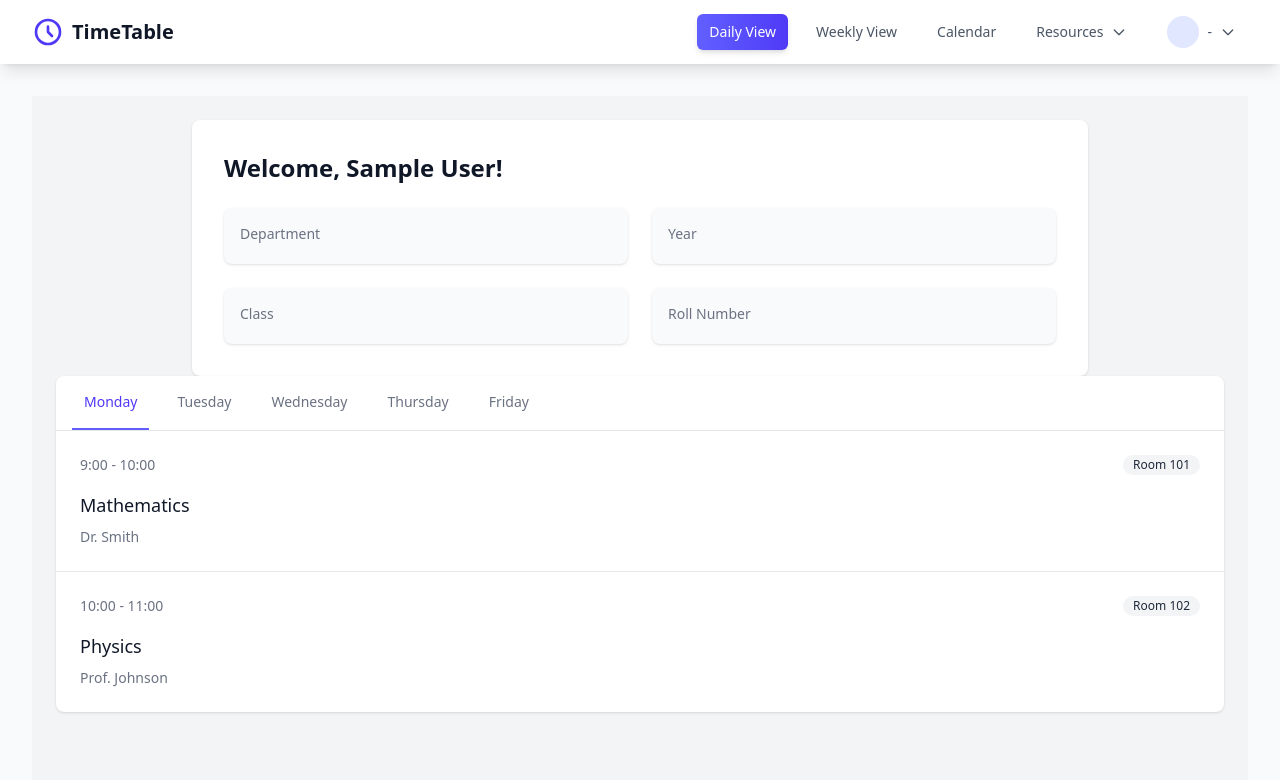
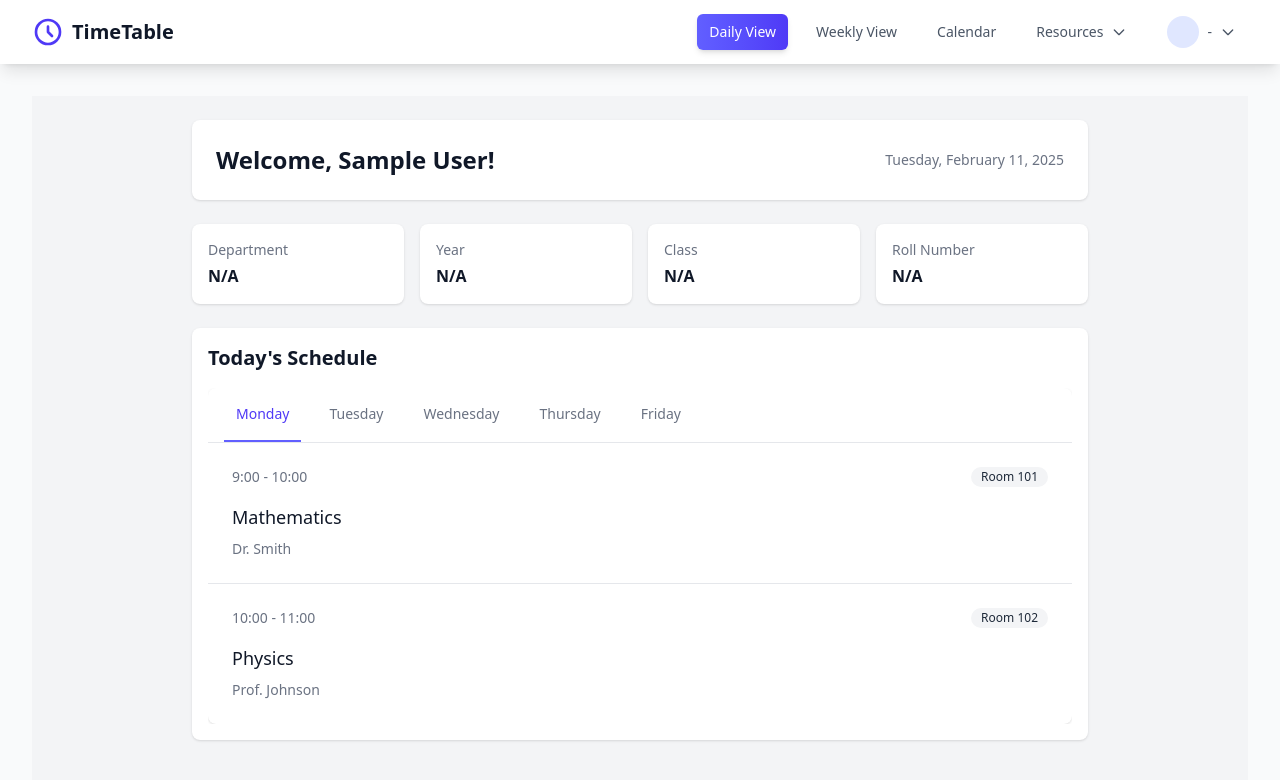
Before and after one commit to Abhi-engg/Class-Time-table, a React (Vite) app in the folder Timetable/: page /dashboard/daily in a window 1280 px wide. Shown: the top 780 px of the page. Built offline with nearby package versions, Linux system fonts and the light colour scheme; sample sign-in values are in the browser's storage.

Commit message:
good moring

```diff
--- a/Timetable/src/pages/dashboard/DailyView.jsx
+++ b/Timetable/src/pages/dashboard/DailyView.jsx
@@ -1,38 +1,85 @@
-import React from 'react';
+import React, { useState, useEffect } from 'react';
 import { useAuth } from '../../contexts/AuthContext';
 import TimeTable from '../../components/ui/TimeTable';
 
 const DailyView = () => {
   const { currentUser } = useAuth();
+  const [isMobileView, setIsMobileView] = useState(window.innerWidth < 768);
+
+  useEffect(() => {
+    const handleResize = () => {
+      setIsMobileView(window.innerWidth < 768);
+    };
+    window.addEventListener('resize', handleResize);
+    return () => window.removeEventListener('resize', handleResize);
+  }, []);
 
   return (
-    <div className="min-h-screen bg-gray-100 dark:bg-gray-900 p-6">
-      <div className="max-w-4xl mx-auto bg-white dark:bg-gray-800 rounded-lg shadow p-8">
-        <h1 className="text-2xl font-bold text-gray-900 dark:text-white mb-6">
-          Welcome, {currentUser?.displayName || 'User'}!
-        </h1>
-        <div className="grid grid-cols-1 md:grid-cols-2 gap-6">
-          <div className="bg-gray-50 dark:bg-gray-700 p-4 rounded-lg shadow-sm">
-            <h3 className="text-sm font-medium text-gray-500 dark:text-gray-300">Department</h3>
-            <p className="mt-1 text-lg font-semibold text-gray-900 dark:text-white">{currentUser?.department}</p>
+    <div className="min-h-screen bg-gray-100 dark:bg-gray-900 p-3 sm:p-4 md:p-6">
+      <div className="max-w-4xl mx-auto space-y-4 sm:space-y-6">
+        {/* Header Card */}
+        <div className="bg-white dark:bg-gray-800 rounded-lg shadow-sm p-4 sm:p-6">
+          <div className="flex flex-col sm:flex-row sm:items-center sm:justify-between gap-4">
+            <h1 className="text-xl sm:text-2xl font-bold text-gray-900 dark:text-white">
+              Welcome, {currentUser?.displayName || 'User'}!
+            </h1>
+            <div className="text-sm text-gray-500 dark:text-gray-400">
+              {new Date().toLocaleDateString('en-US', {
+                weekday: 'long',
+                year: 'numeric',
+                month: 'long',
+                day: 'numeric'
+              })}
+            </div>
           </div>
-          <div className="bg-gray-50 dark:bg-gray-700 p-4 rounded-lg shadow-sm">
-            <h3 className="text-sm font-medium text-gray-500 dark:text-gray-300">Year</h3>
-            <p className="mt-1 text-lg font-semibold text-gray-900 dark:text-white">{currentUser?.year}</p>
+        </div>
+
+        {/* User Info Grid */}
+        <div className="grid grid-cols-2 sm:grid-cols-4 gap-3 sm:gap-4">
+          <div className="bg-white dark:bg-gray-800 p-3 sm:p-4 rounded-lg shadow-sm">
+            <h3 className="text-xs sm:text-sm font-medium text-gray-500 dark:text-gray-400">
+              Department
+            </h3>
+            <p className="mt-1 text-sm sm:text-base font-semibold text-gray-900 dark:text-white truncate">
+              {currentUser?.department || 'N/A'}
+            </p>
           </div>
-          <div className="bg-gray-50 dark:bg-gray-700 p-4 rounded-lg shadow-sm">
-            <h3 className="text-sm font-medium text-gray-500 dark:text-gray-300">Class</h3>
-            <p className="mt-1 text-lg font-semibold text-gray-900 dark:text-white">{currentUser?.className}</p>
+          <div className="bg-white dark:bg-gray-800 p-3 sm:p-4 rounded-lg shadow-sm">
+            <h3 className="text-xs sm:text-sm font-medium text-gray-500 dark:text-gray-400">
+              Year
+            </h3>
+            <p className="mt-1 text-sm sm:text-base font-semibold text-gray-900 dark:text-white truncate">
+              {currentUser?.year || 'N/A'}
+            </p>
           </div>
-          <div className="bg-gray-50 dark:bg-gray-700 p-4 rounded-lg shadow-sm">
-            <h3 className="text-sm font-medium text-gray-500 dark:text-gray-300">Roll Number</h3>
-            <p className="mt-1 text-lg font-semibold text-gray-900 dark:text-white">{currentUser?.rollNumber}</p>
+          <div className="bg-white dark:bg-gray-800 p-3 sm:p-4 rounded-lg shadow-sm">
+            <h3 className="text-xs sm:text-sm font-medium text-gray-500 dark:text-gray-400">
+              Class
+            </h3>
+            <p className="mt-1 text-sm sm:text-base font-semibold text-gray-900 dark:text-white truncate">
+              {currentUser?.className || 'N/A'}
+            </p>
+          </div>
+          <div className="bg-white dark:bg-gray-800 p-3 sm:p-4 rounded-lg shadow-sm">
+            <h3 className="text-xs sm:text-sm font-medium text-gray-500 dark:text-gray-400">
+              Roll Number
+            </h3>
+            <p className="mt-1 text-sm sm:text-base font-semibold text-gray-900 dark:text-white truncate">
+              {currentUser?.rollNumber || 'N/A'}
+            </p>
+          </div>
+        </div>
+
+        {/* Timetable Section */}
+        <div className="bg-white dark:bg-gray-800 rounded-lg shadow-sm p-3 sm:p-4">
+          <h2 className="text-lg sm:text-xl font-semibold text-gray-900 dark:text-white mb-4">
+            Today's Schedule
+          </h2>
+          <div className="overflow-x-auto">
+            <TimeTable isMobileView={isMobileView} />
           </div>
         </div>
       </div>
-
-      {/* Timetable Component */}
-      <TimeTable />
     </div>
   );
 };
--- a/Timetable/src/pages/dashboard/WeeklyView.jsx
+++ b/Timetable/src/pages/dashboard/WeeklyView.jsx
@@ -5,6 +5,16 @@ import { useAuth } from '../../contexts/AuthContext';
 const WeeklyView = () => {
   const { currentUser } = useAuth();
   const [currentWeek, setCurrentWeek] = useState(new Date());
+  const [isMobileView, setIsMobileView] = useState(window.innerWidth < 768);
+
+  // Add resize listener
+  React.useEffect(() => {
+    const handleResize = () => {
+      setIsMobileView(window.innerWidth < 768);
+    };
+    window.addEventListener('resize', handleResize);
+    return () => window.removeEventListener('resize', handleResize);
+  }, []);
 
   const days = ['Monday', 'Tuesday', 'Wednesday', 'Thursday', 'Friday'];
   const timeSlots = [
@@ -34,27 +44,30 @@ const WeeklyView = () => {
   };
 
   return (
-    <div className="min-h-screen bg-gray-100 dark:bg-gray-900 p-6">
-      <div className="max-w-6xl mx-auto space-y-6">
-        <div className="flex items-center justify-between mb-6">
-          <h2 className="text-2xl font-bold text-gray-900 dark:text-white">
+    <div className="min-h-screen bg-gray-100 dark:bg-gray-900 p-2 sm:p-4 md:p-6">
+      <div className="max-w-6xl mx-auto space-y-4 sm:space-y-6">
+        {/* Header Section */}
+        <div className="flex flex-col sm:flex-row items-center justify-between gap-4 mb-4 sm:mb-6">
+          <h2 className="text-xl sm:text-2xl font-bold text-gray-900 dark:text-white">
             Weekly Schedule
           </h2>
           <div className="flex items-center space-x-4">
             <button
               onClick={() => navigateWeek(-1)}
               className="p-2 text-gray-600 hover:text-gray-900 dark:text-gray-400 dark:hover:text-white"
+              aria-label="Previous week"
             >
               <svg className="w-5 h-5" fill="none" stroke="currentColor" viewBox="0 0 24 24">
                 <path strokeLinecap="round" strokeLinejoin="round" strokeWidth={2} d="M15 19l-7-7 7-7" />
               </svg>
             </button>
-            <span className="text-sm font-medium text-gray-900 dark:text-white">
+            <span className="text-sm font-medium text-gray-900 dark:text-white whitespace-nowrap">
               Week of {currentWeek.toLocaleDateString()}
             </span>
             <button
               onClick={() => navigateWeek(1)}
               className="p-2 text-gray-600 hover:text-gray-900 dark:text-gray-400 dark:hover:text-white"
+              aria-label="Next week"
             >
               <svg className="w-5 h-5" fill="none" stroke="currentColor" viewBox="0 0 24 24">
                 <path strokeLinecap="round" strokeLinejoin="round" strokeWidth={2} d="M9 5l7 7-7 7" />
@@ -63,26 +76,72 @@ const WeeklyView = () => {
           </div>
         </div>
 
-        <div className="grid grid-cols-6 gap-4">
-          <div className="bg-gray-50 dark:bg-gray-800 p-4 rounded-lg shadow-sm">
-            <p className="text-sm text-gray-500 dark:text-gray-300">Department</p>
-            <p className="font-medium text-gray-900 dark:text-white">{currentUser?.department}</p>
+        {/* User Info Grid */}
+        <div className="grid grid-cols-2 md:grid-cols-4 gap-2 sm:gap-4">
+          <div className="bg-gray-50 dark:bg-gray-800 p-3 sm:p-4 rounded-lg shadow-sm">
+            <p className="text-xs sm:text-sm text-gray-500 dark:text-gray-300">Department</p>
+            <p className="text-sm sm:text-base font-medium text-gray-900 dark:text-white">{currentUser?.department}</p>
           </div>
-          <div className="bg-gray-50 dark:bg-gray-800 p-4 rounded-lg shadow-sm">
-            <p className="text-sm text-gray-500 dark:text-gray-300">Year</p>
-            <p className="font-medium text-gray-900 dark:text-white">{currentUser?.year}</p>
+          <div className="bg-gray-50 dark:bg-gray-800 p-3 sm:p-4 rounded-lg shadow-sm">
+            <p className="text-xs sm:text-sm text-gray-500 dark:text-gray-300">Year</p>
+            <p className="text-sm sm:text-base font-medium text-gray-900 dark:text-white">{currentUser?.year}</p>
           </div>
-          <div className="bg-gray-50 dark:bg-gray-800 p-4 rounded-lg shadow-sm">
-            <p className="text-sm text-gray-500 dark:text-gray-300">Class</p>
-            <p className="font-medium text-gray-900 dark:text-white">{currentUser?.className}</p>
+          <div className="bg-gray-50 dark:bg-gray-800 p-3 sm:p-4 rounded-lg shadow-sm">
+            <p className="text-xs sm:text-sm text-gray-500 dark:text-gray-300">Class</p>
+            <p className="text-sm sm:text-base font-medium text-gray-900 dark:text-white">{currentUser?.className}</p>
           </div>
-          <div className="bg-gray-50 dark:bg-gray-800 p-4 rounded-lg shadow-sm">
-            <p className="text-sm text-gray-500 dark:text-gray-300">Roll Number</p>
-            <p className="font-medium text-gray-900 dark:text-white">{currentUser?.rollNumber}</p>
+          <div className="bg-gray-50 dark:bg-gray-800 p-3 sm:p-4 rounded-lg shadow-sm">
+            <p className="text-xs sm:text-sm text-gray-500 dark:text-gray-300">Roll Number</p>
+            <p className="text-sm sm:text-base font-medium text-gray-900 dark:text-white">{currentUser?.rollNumber}</p>
           </div>
         </div>
 
-        <div className="bg-gray-100 dark:bg-gray-900 rounded-lg shadow-sm overflow-hidden">
+        {/* Schedule View */}
+        {isMobileView ? (
+          // Mobile List View
+          <div className="space-y-4">
+            {days.map((day) => (
+              <div key={day} className="bg-white dark:bg-gray-800 rounded-lg shadow-sm overflow-hidden">
+                <div className="bg-gray-50 dark:bg-gray-700 p-3 border-b border-gray-200 dark:border-gray-600">
+                  <h3 className="font-medium text-gray-900 dark:text-white">{day}</h3>
+                </div>
+                <div className="divide-y divide-gray-200 dark:divide-gray-700">
+                  {timeSlots.map((time) => {
+                    const classInfo = getClassForTimeSlot(day, time);
+                    if (!classInfo) return null;
+                    return (
+                      <motion.div
+                        key={`${day}-${time}`}
+                        whileTap={{ scale: 0.98 }}
+                        className="p-3 hover:bg-gray-50 dark:hover:bg-gray-750"
+                      >
+                        <div className="flex justify-between items-start">
+                          <div className="space-y-1">
+                            <p className="font-medium text-gray-900 dark:text-white">
+                              {classInfo.subject}
+                            </p>
+                            <p className="text-xs text-gray-500 dark:text-gray-400">
+                              {classInfo.teacher}
+                            </p>
+                            <p className="text-xs text-gray-500 dark:text-gray-400">
+                              Room {classInfo.room}
+                            </p>
+                          </div>
+                          <span className="text-sm text-gray-500 dark:text-gray-400">
+                            {time}
+                          </span>
+                        </div>
+                      </motion.div>
+                    );
+                  })}
+                </div>
+              </div>
+            ))}
+          </div>
+        ) : (
+          // Desktop Grid View
+          <div className="bg-white dark:bg-gray-800 rounded-lg shadow-sm overflow-x-auto">
+            <div className="min-w-[800px]">
               <div className="grid grid-cols-6 border-b border-gray-200 dark:border-gray-700">
                 <div className="p-4 font-medium text-gray-500 dark:text-gray-400 text-sm">
                   Time
@@ -127,6 +186,8 @@ const WeeklyView = () => {
               ))}
             </div>
           </div>
+        )}
+      </div>
     </div>
   );
 };
```
Lines whose indentation alone changed are shown as unchanged.
